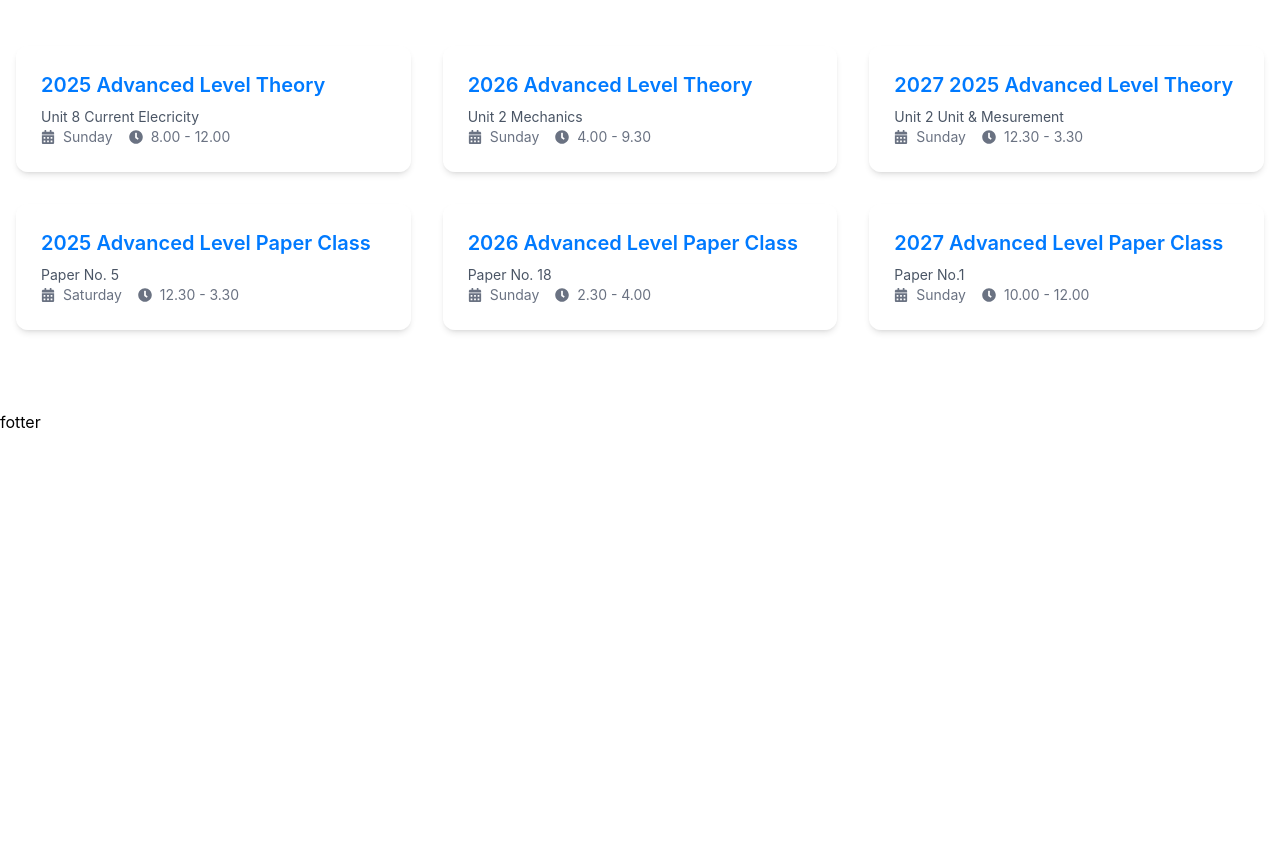
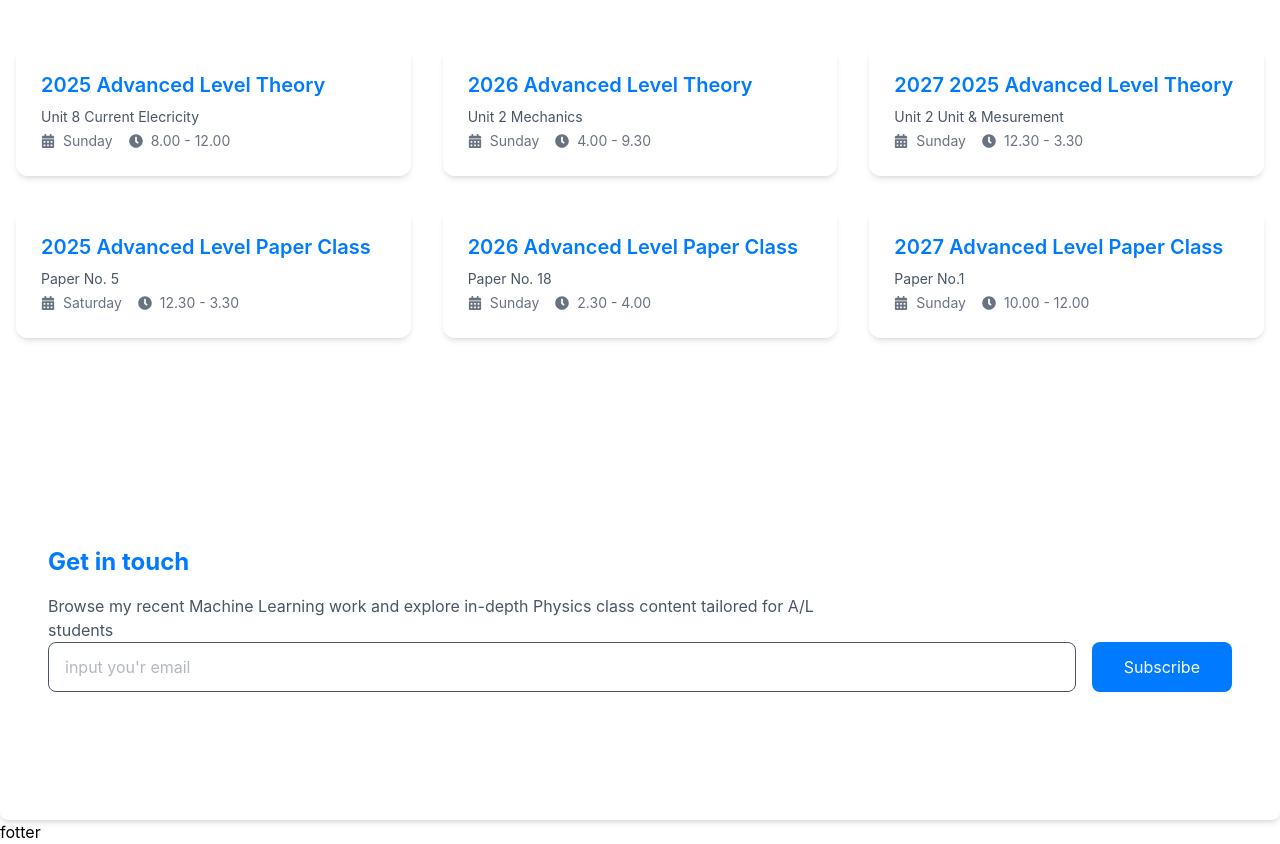
Before and after one commit to Bhanuka-botheju/portfolio_bhanuka, a Next.js app: page / in a window 1280 px wide. Shown: the part 1886-2730 px from the top of the page. Before the commit the page ends 2320 px from the top, so only its background shows below. Built offline with nearby package versions, Linux system fonts and the light colour scheme.

Commit message:
keep editing getintouch component

```diff
--- a/src/app/component/Classes.tsx
+++ b/src/app/component/Classes.tsx
@@ -26,7 +26,7 @@ export default function Classes() {
             <p className="text-gray-600 dark:text-gray-300 text-sm">
               {cls.lesson}
             </p>
-            <div className='flex items-center text-sm text-gray-500 dark:text-gray-400 space-x-4'>
+            <div className='flex items-center text-sm text-gray-500 dark:text-gray-400 space-x-4 mt-1'>
                 <span className='flex items-center'>
                     <FaCalendarAlt className='mr-2'/>
                     {cls.date}
--- /dev/null
+++ b/src/app/component/Getintouch.tsx
@@ -0,0 +1,24 @@
+import React from 'react'
+
+export default function Getintouch() {
+  return (
+    <section className='py-20 bg-white dark:bg-dark/50 rounded-lg shadow-md overflow-hidden animate-slide-up'>
+        <div className='p-8 md:p-12'>
+            <div className='max-w-7xl mx-auto'>
+                <h2 className='text-2xl font-bold mb-4'>
+                    Get in touch
+                </h2>
+                <p className='text-gray-600 dark:text-gray-300 md:w-2/3'>
+                    Browse my recent Machine Learning work and explore in-depth Physics class content tailored for A/L students
+                </p>
+            </div>
+            <form className='flex flex-col md:flex-row gap-4'>
+                <input type='email' placeholder="input you'r email" className='flex-1 px-4 py-3 border rounded-lg dark:text-white border-gray-600 bg-white text-gray-500 dark:bg-dark focus:outline-none focus:ring-2 focus:ring-primary'></input>
+                <button type='submit' className='bg-primary text-white px-8 py-3 rounded-lg'>
+                    Subscribe
+                </button>
+            </form>
+        </div>
+    </section>
+  )
+}
--- a/src/app/page.tsx
+++ b/src/app/page.tsx
@@ -1,4 +1,5 @@
 import Classes from "./component/Classes";
+import Getintouch from "./component/Getintouch";
 import Personbio from "./component/Personbio";
 import Project from "./component/Project";
 
@@ -8,6 +9,7 @@ export default function Home() {
       <Personbio/>
       <Project/>
       <Classes/>
+      <Getintouch/>
     </div>
   );
 }
```
